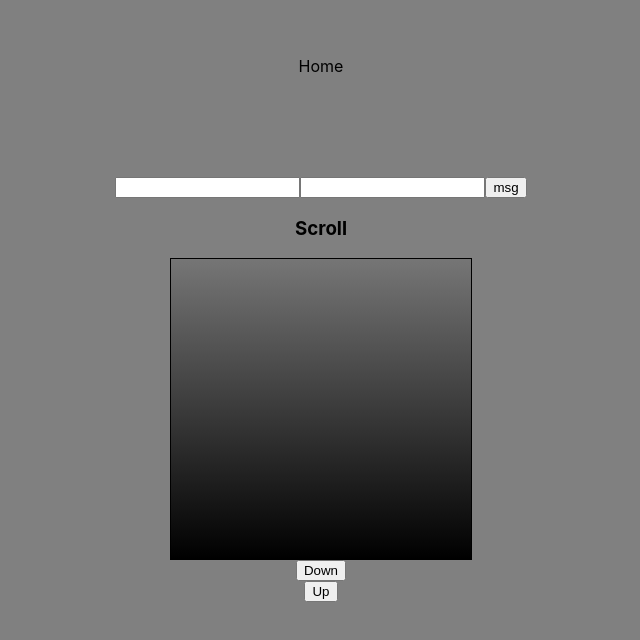
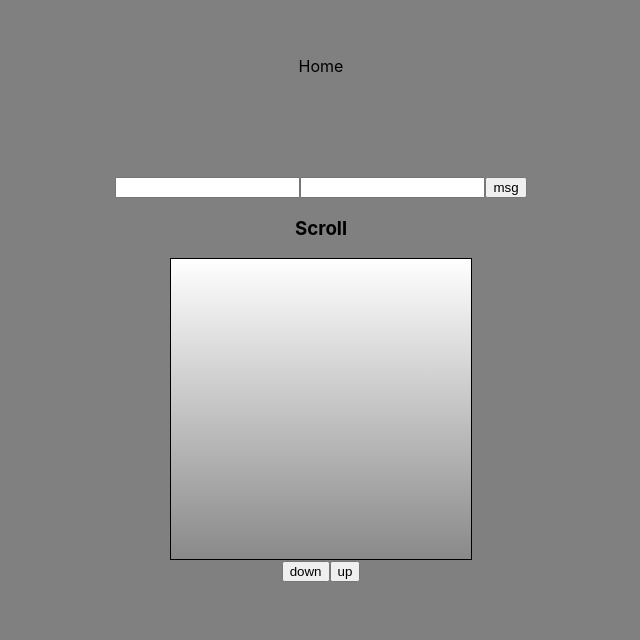
Before and after one commit to seungjin-le/React_Techmology, a React (Create React App) app: page / in a window 1280 px wide. Shown: the part 144-784 px from the top of the page, without its empty margins (319-959 px from the left). Built offline with nearby package versions, Linux system fonts and the light colour scheme; the HTML template or start-up script is replaced by a standard one.

Commit message:
useRef로 scroll Up,Down Button 구현

```diff
--- a/src/components/useHooks/useref/refScroll/scroll.tsx
+++ b/src/components/useHooks/useref/refScroll/scroll.tsx
@@ -2,18 +2,22 @@ import { useEffect, useRef } from "react";
 
 const Scroll = () => {
   const scrollBox = useRef<any>();
-  useEffect(() => {
-    console.log(scrollBox.current.scrollHeight);
-    const scrollBtn = () => {
-      const { scrollHeight, clientHeight } = scrollBox.current;
-      console.log(scrollHeight, clientHeight);
+  useEffect(() => {}, []);
+  const scrollBtn = (text: string) => {
+    const { scrollHeight, clientHeight } = scrollBox.current;
+    if (text === "down") {
       scrollBox.current.scrollTop = scrollHeight - clientHeight;
-    };
-    scrollBtn();
-  }, []);
+    } else if (text === "up") {
+      scrollBox.current.scrollTop = 0;
+    }
+  };
   return (
-    <div className={"scrollBody"} ref={scrollBox}>
-      <div className={"scrollBox"} />
+    <div>
+      <div className={"scrollBody"} ref={scrollBox}>
+        <div className={"scrollBox"} />
+      </div>
+      <button onClick={() => scrollBtn("down")}>down</button>
+      <button onClick={() => scrollBtn("up")}>up</button>
     </div>
   );
 };
--- a/src/components/useHooks/useref/useRef.tsx
+++ b/src/components/useHooks/useref/useRef.tsx
@@ -6,8 +6,6 @@ const UseRef = () => {
     <div className={"scroll"}>
       <h3>Scroll</h3>
       <Scroll />
-      <button>Down</button>
-      <button>Up</button>
     </div>
   );
 };
```
